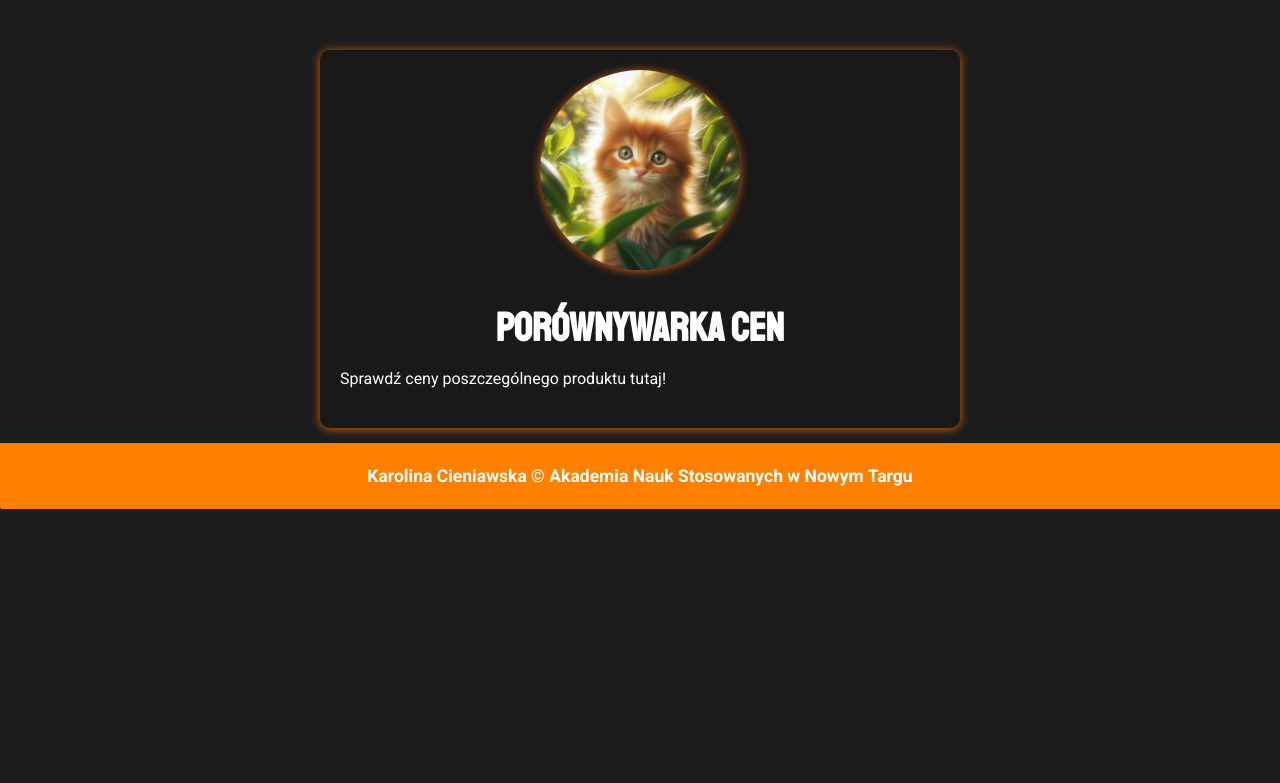
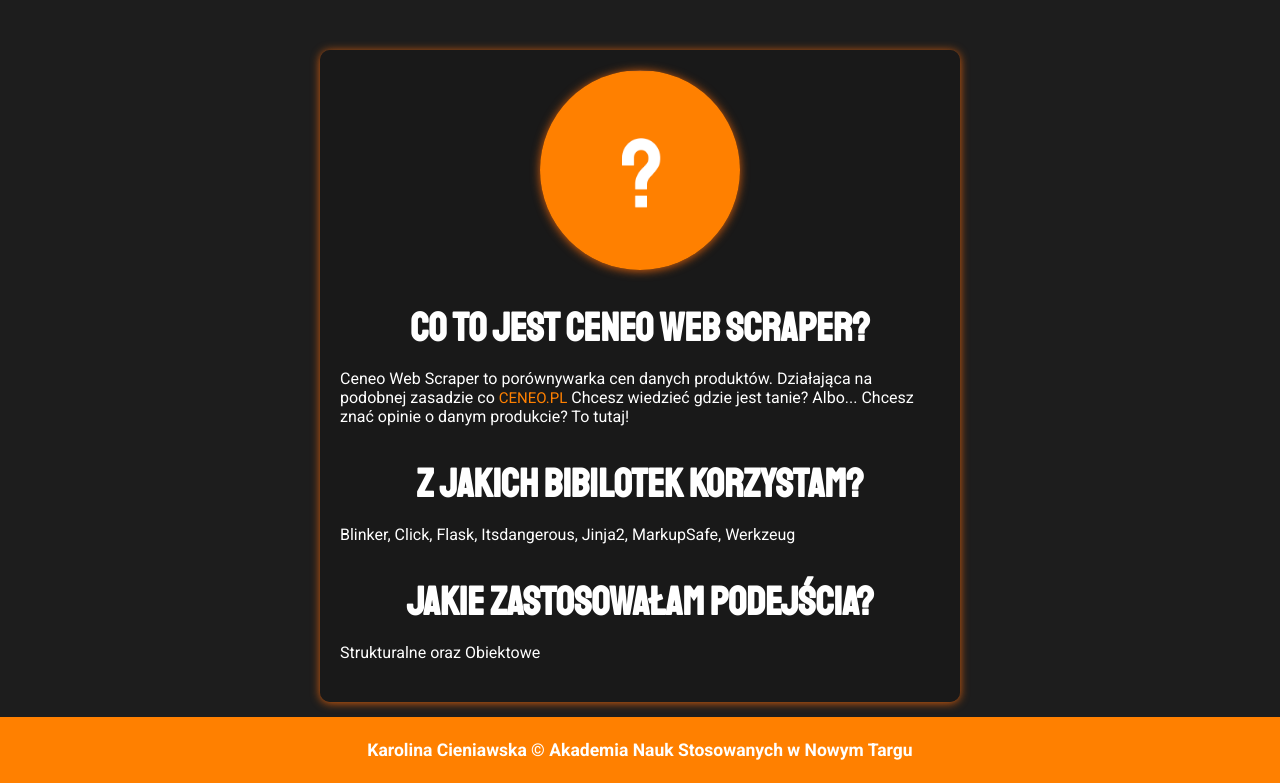
Before and after one commit to kcieniawska/CeneoWebScraper, a Flask app: page / in a window 1280 px wide. Shown: the part 142-925 px from the top of the page. Before the commit the page ends 651 px from the top, so only its background shows below. Run offline with Flask 3, Linux system fonts and the light colour scheme; some libraries are stand-ins or nearby versions.

Commit message:
Małe zmiany

```diff
--- a/app/templates/base.html.jinja
+++ b/app/templates/base.html.jinja
@@ -41,10 +41,13 @@
         </nav>
          <section style="text-align: center; font-size: 20px; margin-top: 50px;">
             <div id="profile">
-              <img class="profile" src="{{ url_for('static', filename='kotek-bing.jpg') }}" >
-              <h1 style="text-align: center; font-family: Staatliches; font-size: 40px;" id="kc">PORÓWNYWARKA CEN</h1>
-              <p>Sprawdź ceny poszczególnego produktu tutaj!</p>
-
+              <img class="profile" src="{{ url_for('static', filename='question.png') }}" >
+              <h1 style="text-align: center; font-family: Staatliches; font-size: 40px;">Co to jest Ceneo Web Scraper?</h1>
+              <p>Ceneo Web Scraper to porównywarka cen danych produktów. Działająca na podobnej zasadzie co <a class="link" href="https://ceneo.pl">CENEO.PL</a> Chcesz wiedzieć gdzie jest tanie? Albo... Chcesz znać opinie o danym produkcie? To tutaj!</p>
+              <h1 style="text-align: center; font-family: Staatliches; font-size: 40px;">Z jakich bibilotek korzystam?</h1>
+               <p>Blinker, Click, Flask, Itsdangerous, Jinja2, MarkupSafe, Werkzeug</p>
+               <h1 style="text-align: center; font-family: Staatliches; font-size: 40px;">Jakie zastosowałam podejścia?</h1>
+               <p>Strukturalne oraz Obiektowe</p>
               </section>
         </main>
 
--- a/app/templates/list.html.jinja
+++ b/app/templates/list.html.jinja
@@ -42,7 +42,7 @@
          <section style="text-align: center; font-size: 20px; margin-top: 50px;">
             <div id="profile">
               <img class="profile" src="{{ url_for('static', filename='kotek-bing.jpg') }}" >
-              <h1 style="text-align: center; font-family: Staatliches; font-size: 40px;" id="kc">PORÓWNYWARKA CEN</h1>
+              <h1 style="text-align: center; font-family: Staatliches; font-size: 40px;" id="kc">LISTA PRODUKTÓW</h1>
               <p>Sprawdź ceny poszczególnego produktu tutaj!</p>
 
               </section>
```
Also changed, not shown: app/static/question.png (added).
